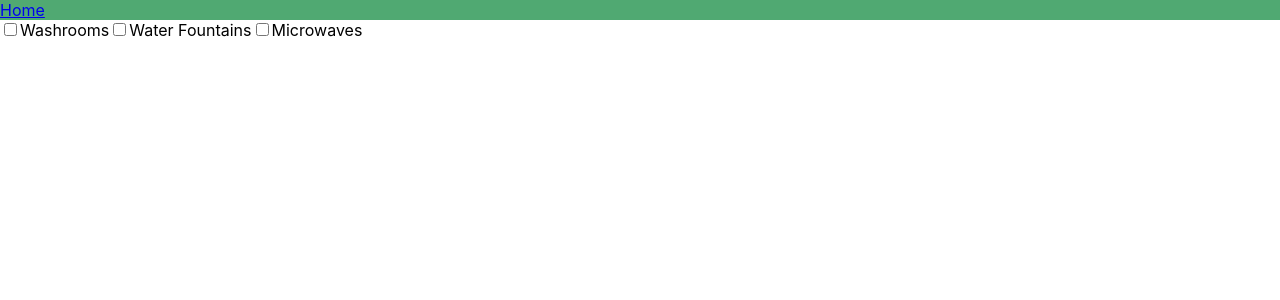
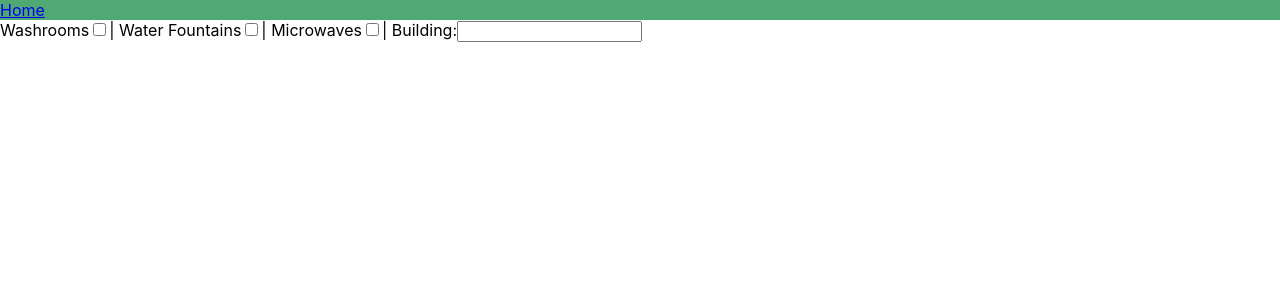
Before and after one commit to elee131/UBCSurvivalKit, a React (Create React App) app in the folder cs304-frontend/: page /utilities in a window 1280 px wide. Shown: the top 300 px of the page. Built offline with nearby package versions, Linux system fonts and the light colour scheme.

Commit message:
added a search funtionality to the utils page, requires the name to be completely correct

```diff
--- a/cs304-frontend/src/pages/Utilities.js
+++ b/cs304-frontend/src/pages/Utilities.js
@@ -57,12 +57,14 @@ function App() {
   const [showWash, setShowWash] = useState(false);
   const [showWater, setShowWater] = useState(false);
   const [showMicro, setShowMicro] = useState(false);
+  const [buildingCode, setBuildingCode] = useState("");
   return (
     <div>
       <div className="Navbar">
         <Link to="/">Home</Link>
       </div>
       <label>
+        Washrooms
         <input
           type="checkbox"
           checked={showWash}
@@ -70,9 +72,9 @@ function App() {
             setShowWash(!showWash);
           }}
         />
-        Washrooms
       </label>
       <label>
+        | Water Fountains
         <input
           type="checkbox"
           checked={showWater}
@@ -80,9 +82,9 @@ function App() {
             setShowWater(!showWater);
           }}
         />
-        Water Fountains
       </label>
       <label>
+        | Microwaves
         <input
           type="checkbox"
           checked={showMicro}
@@ -90,9 +92,24 @@ function App() {
             setShowMicro(!showMicro);
           }}
         />
-        Microwaves
+      </label>
+      <label>
+        | Building:
+        <input
+          type="text"
+          value={buildingCode}
+          onChange={(e) => {
+            setBuildingCode(e.target.value);
+          }}
+        />
       </label>
       {testUtils.map((util) => {
+        if (
+          buildingCode !== "" &&
+          buildingCode.toLowerCase() !== util.building
+        ) {
+          return null;
+        }
         if (util.type === "washroom" && showWash) {
           return <Util util={util} />;
         }
```
